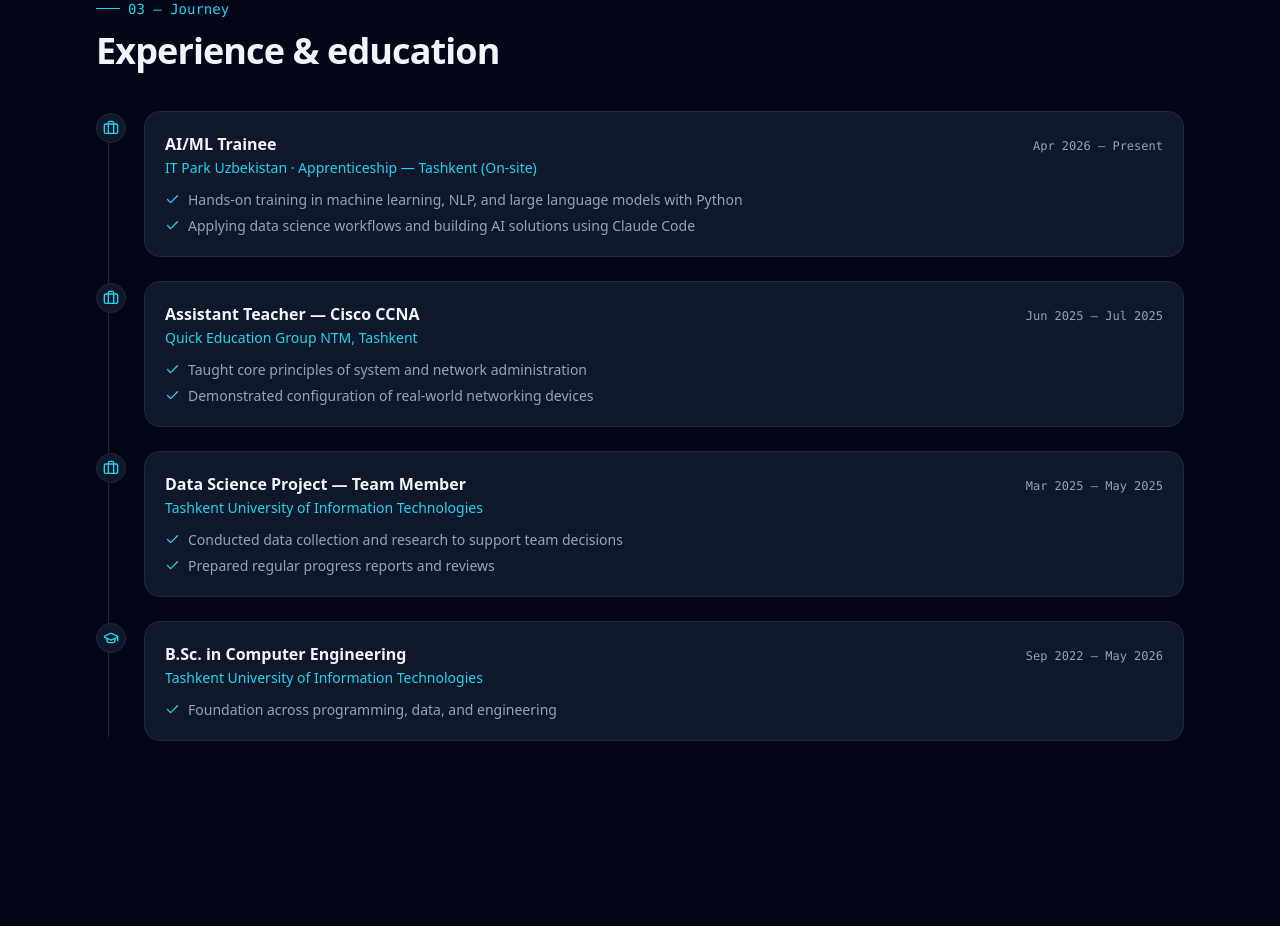
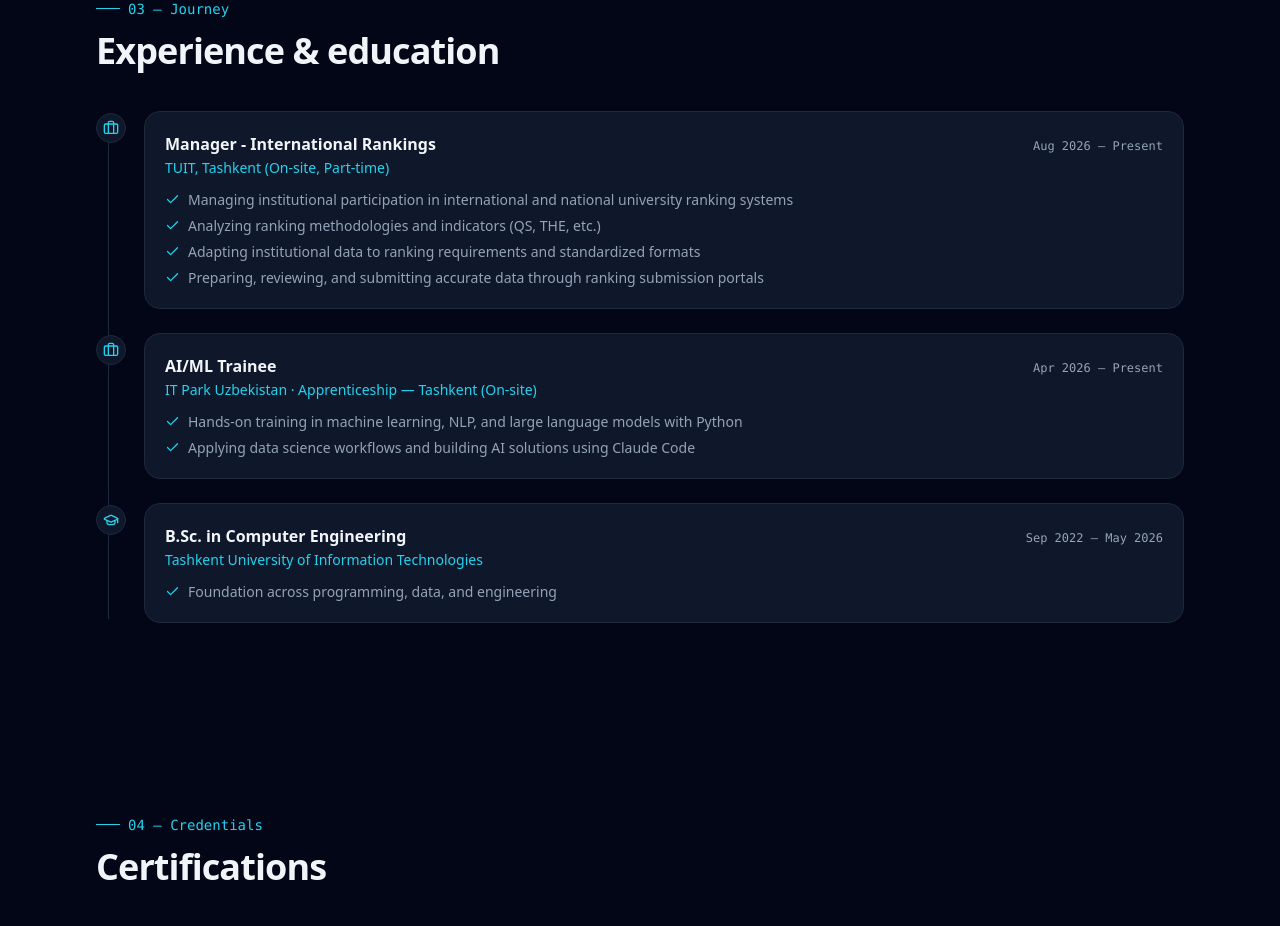
Before and after one commit to Shahzodo5o4/portfolio, a React (Vite) app: page / in a window 1280 px wide. Shown: the part 3520-4446 px from the top of the page. Built offline with nearby package versions, Linux system fonts and the light colour scheme.

Commit message:
Update general resume and portfolio with Manager role

```diff
--- a/src/Portfolio.jsx
+++ b/src/Portfolio.jsx
@@ -98,22 +98,22 @@ const PROJECTS = [
 // Combined, date-ordered timeline of roles and study.
 const TIMELINE = [
   {
+    kind: "experience", role: "Manager - International Rankings",
+    org: "TUIT, Tashkent (On-site, Part-time)", date: "Aug 2026 – Present",
+    points: [
+      "Managing institutional participation in international and national university ranking systems",
+      "Analyzing ranking methodologies and indicators (QS, THE, etc.)",
+      "Adapting institutional data to ranking requirements and standardized formats",
+      "Preparing, reviewing, and submitting accurate data through ranking submission portals"
+    ],
+  },
+  {
     kind: "experience", role: "AI/ML Trainee",
     org: "IT Park Uzbekistan · Apprenticeship — Tashkent (On-site)", date: "Apr 2026 – Present",
     points: [
       "Hands-on training in machine learning, NLP, and large language models with Python",
       "Applying data science workflows and building AI solutions using Claude Code",
     ],
-  },
-  {
-    kind: "experience", role: "Assistant Teacher — Cisco CCNA",
-    org: "Quick Education Group NTM, Tashkent", date: "Jun 2025 – Jul 2025",
-    points: ["Taught core principles of system and network administration", "Demonstrated configuration of real-world networking devices"],
-  },
-  {
-    kind: "experience", role: "Data Science Project — Team Member",
-    org: "Tashkent University of Information Technologies", date: "Mar 2025 – May 2025",
-    points: ["Conducted data collection and research to support team decisions", "Prepared regular progress reports and reviews"],
   },
   {
     kind: "education", role: "B.Sc. in Computer Engineering",
```
